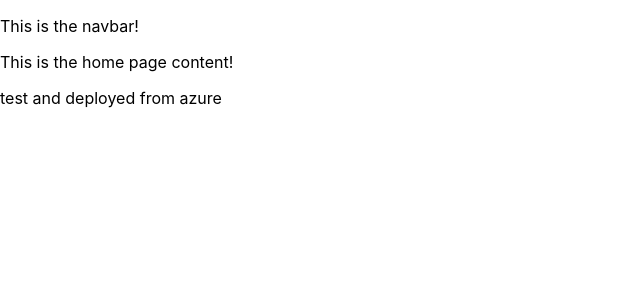
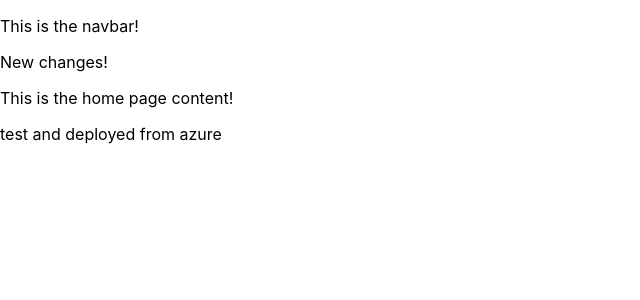
Before and after one commit to TurnerTastic1/Portfolio, a React (Create React App) app: page / in a window 1280 px wide. Shown: the top 300 px of the page, without its empty margins (0-640 px from the left). Built offline with nearby package versions, Linux system fonts and the light colour scheme.

Commit message:
Branch Ci/Cd testing

```diff
--- a/src/components/navbar/index.jsx
+++ b/src/components/navbar/index.jsx
@@ -8,6 +8,7 @@ function Navbar() {
     <nav>
       <div>
         <p>This is the navbar!</p>
+        <p>New changes!</p>
       </div>
     </nav>
   )
```
